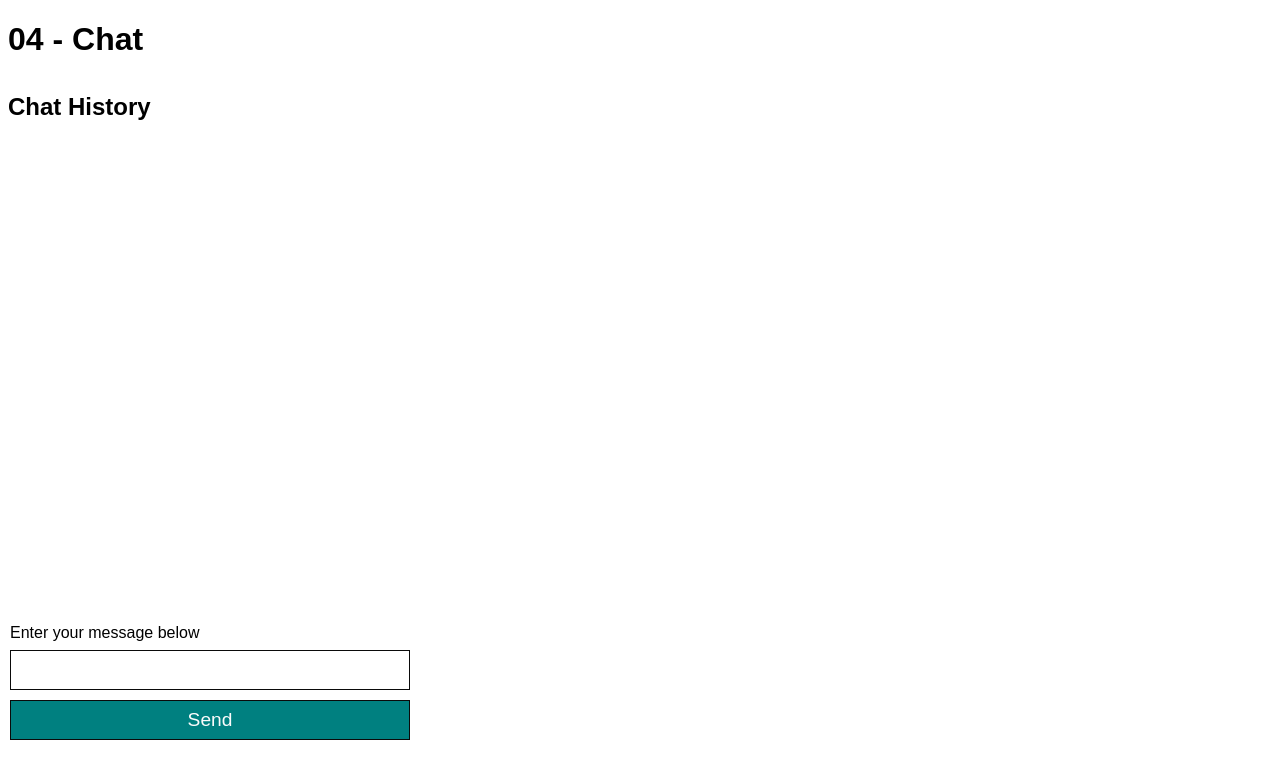
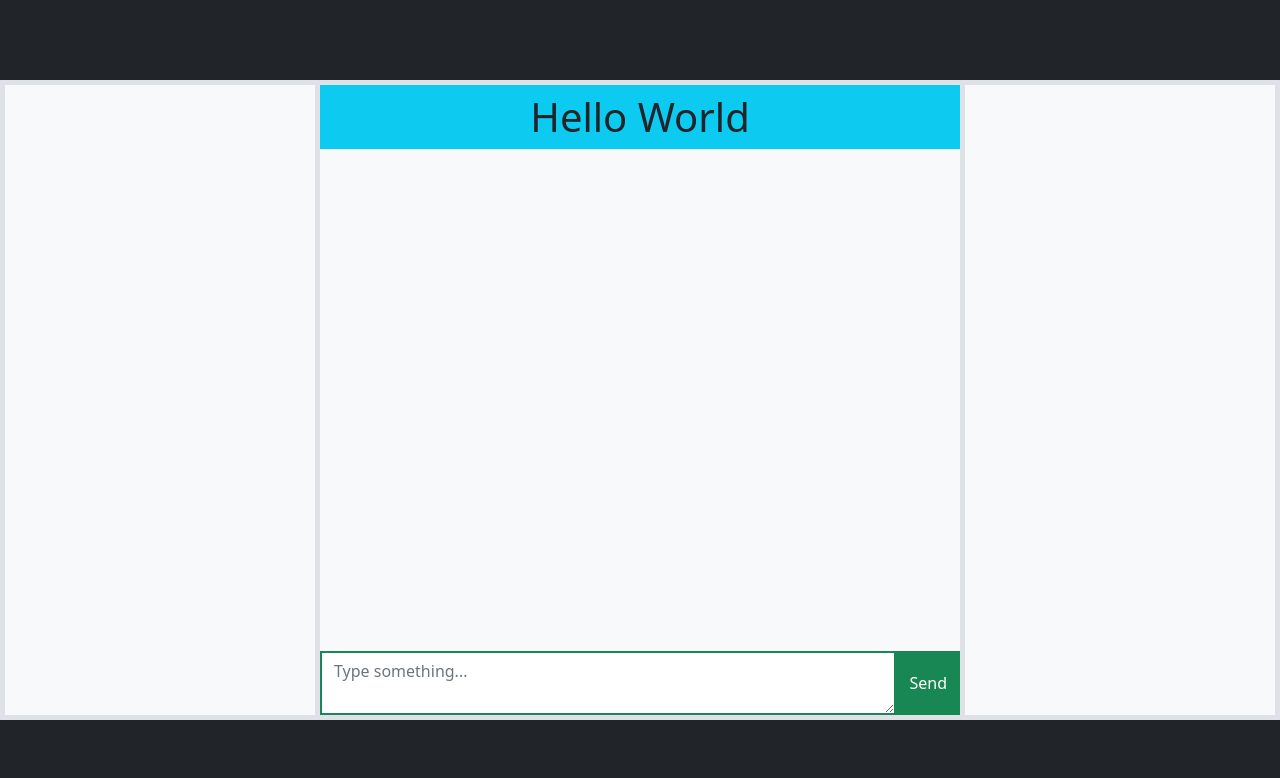
Before and after one commit to minavu/m.i.r.c.h, a website: page the_client/index.html in a window 1280 px wide. Drawn offline with nearby package versions, Linux system fonts and the light colour scheme; no server answers.

Commit message:
Got very basic socket working and good layout

```diff
--- a/package.json
+++ b/package.json
@@ -2,10 +2,10 @@
   "name": "m.i.r.c.h",
   "version": "1.0.0",
   "description": "A simple Internet Relay Chat application.",
-  "main": "index.js",
+  "main": "the_server/server.js",
   "scripts": {
-    "start": "node index.js",
-    "devstart": "nodemon index.js",
+    "start": "node the_server/server.js",
+    "devstart": "nodemon the_server/server.js",
     "test": "echo \\\"Error: no test specified\\\" && exit 1"
   },
   "repository": {
--- a/the_client/app.js
+++ /dev/null
@@ -1,38 +0,0 @@
-const socket = io("http://localhost:5001");
-
-const chat = document.querySelector(".chat");
-
-socket.on("message", (data) => {
-  let username = document.createElement("span");
-  username.classList.add("username");
-  username.textContent = `${data.socket.toUpperCase()}: `;
-
-  let message = document.createElement("span");
-  message.textContent = data.message;
-
-  let element = document.createElement("div");
-  element.append(username);
-  element.append(message);
-  chat.append(element);
-});
-
-socket.on("welcome", (data) => {
-  let { welcome, socket } = data;
-
-  socket = socket.substr(0, 4).toUpperCase();
-
-  let message = document.createElement("div");
-  message.textContent = `${welcome}, ${socket}! We'll use the shorthand ${socket} for you.`;
-
-  chat.append(message);
-});
-
-document.querySelector("form").addEventListener("submit", (event) => {
-  event.preventDefault();
-
-  let message = document.querySelector("#message");
-
-  socket.emit("message", message.value);
-
-  message.value = "";
-});
--- /dev/null
+++ b/the_client/client.js
@@ -0,0 +1,20 @@
+const socket = io("http://localhost:5001");
+
+socket.on("welcome", (data) => {
+  let { welcome, socket } = data;
+  socket = socket.substr(0, 4).toUpperCase();
+  console.log(
+    `${welcome}, ${socket}! We'll use the shorthand ${socket} for you.`
+  );
+});
+
+socket.on("message", (data) => {
+  console.log("Server relayed: ", data);
+});
+
+document.querySelector("form").addEventListener("submit", (event) => {
+  event.preventDefault();
+  let message = document.querySelector("#chatbox");
+  socket.emit("message", message.value);
+  message.value = "";
+});
--- a/the_client/index.html
+++ b/the_client/index.html
@@ -3,22 +3,29 @@
   <head>
     <meta charset="UTF-8" />
     <meta name="viewport" content="width=device-width, initial-scale=1.0" />
-    <title>Socket.IO 04 - Chat</title>
-    <link rel="stylesheet" type="text/css" href="styles.css" />
+    <title>M.I.R.C.H</title>
+    <link rel="stylesheet" href="https://cdn.jsdelivr.net/npm/bootstrap@5.0.2/dist/css/bootstrap.min.css" />
     <script type="text/javascript" src="/socket.io/socket.io.js"></script>
-    <script defer type="text/javascript" src="app.js"></script>
+    <script defer type="text/javascript" src="client.js"></script>
   </head>
-  <body>
-    <main>
-      <h1>04 - Chat</h1>
-      <section class="chat">
-        <h2>Chat History</h2>
+  <body class="d-flex align-items-center bg-dark" style="height: 100vh;">
+    <main class="d-flex bg-light w-100 rounded-2" style="height: 80vh;">
+
+      <section class="w-25 border border-5"></section>
+
+      <section class="d-flex flex-column w-50 border-top border-bottom border-5">
+        <div class="text-center bg-info pt-2"><h1 id="title">Hello World</h1></div>
+        <div class="flex-grow-1" id="displayscreen"></div>
+        <div class="">
+          <form class="d-flex">
+            <textarea class="form-control border border-2 border-success rounded-0" id="chatbox" name="chatbox" placeholder="Type something..." rows="2"></textarea>
+            <input type="submit" class="btn btn-success rounded-0" id="submit" value="Send">
+          </form>
+        </div>
       </section>
-      <form class="submission">
-        <label for="message">Enter your message below </label>
-        <input type="text" id="message" />
-        <input type="submit" id="send" class="btn" value="Send" />
-      </form>
+
+      <section class="w-25 border border-5"></section>
+
     </main>
   </body>
 </html>
--- a/the_client/styles.css
+++ /dev/null
@@ -1,50 +0,0 @@
-* {
-  box-sizing: border-box;
-  font-family: Arial, Helvetica, sans-serif;
-}
-
-:root {
-  --teal: #008080;
-  --white: #fbfbfb;
-  --black: #0a0a0a;
-}
-
-.chat {
-  min-height: 40vh;
-  max-height: 66vh;
-  overflow: scroll;
-}
-
-.chat > * {
-  margin: 0.8rem 0;
-}
-
-.username {
-  color: var(--teal);
-}
-
-.submission {
-  position: absolute;
-  bottom: 60px;
-  left: 10px;
-}
-
-.submission > * {
-  display: block;
-  width: 400px;
-  padding: 0.5rem 0;
-}
-
-.submission > input {
-  border: 1px solid var(--black);
-  padding: 0.5rem;
-  font-size: 1.2rem;
-}
-
-.btn {
-  margin-top: 10px;
-  border-color: var(--teal);
-  background-color: var(--teal);
-  color: var(--white);
-  font-size: 1.2rem;
-}
```
Also changed, not shown: the_server/server.js (renamed from index.js, +12 -9 lines).
